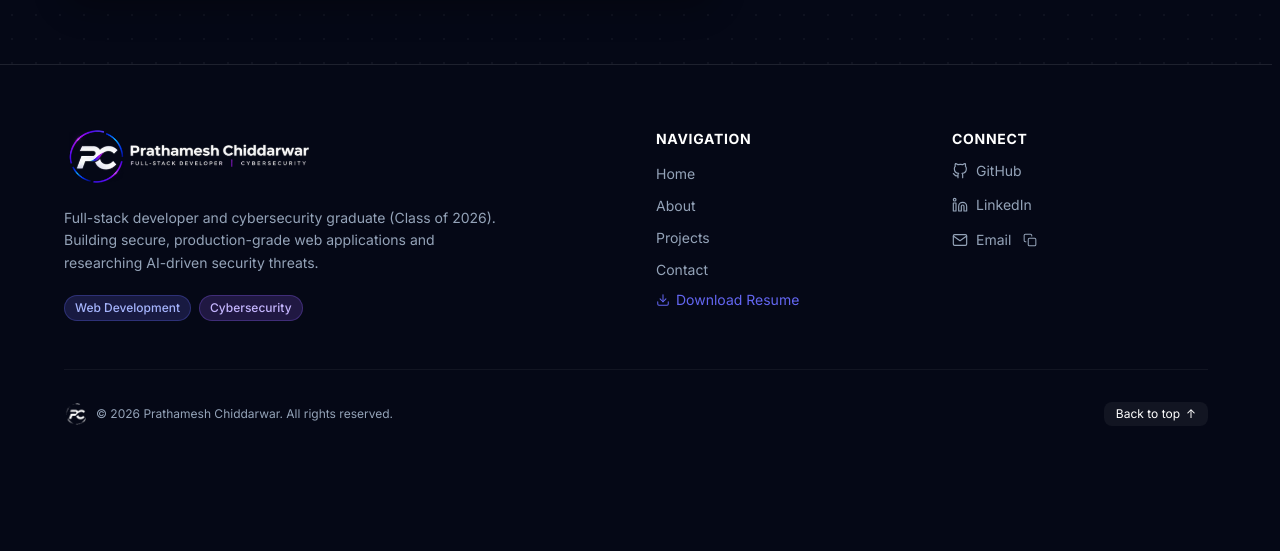
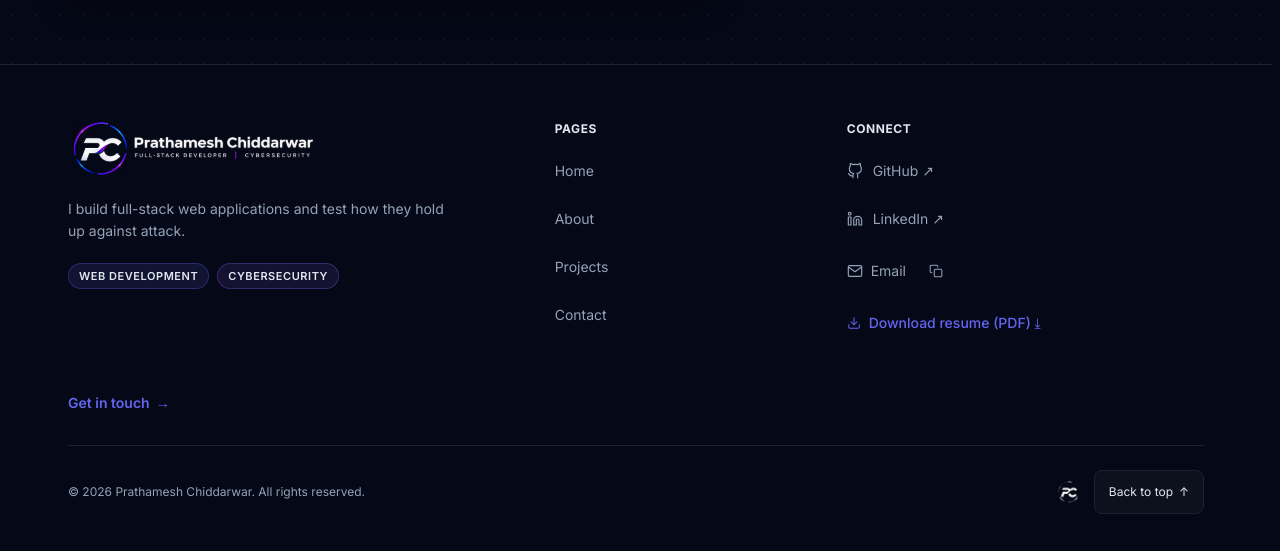
Before and after one commit to prathamesh-07/Portfolio-Website, a React (Vite) app: page / in a window 1280 px wide. Shown: the part 5542-6093 px from the top of the page. Before the commit the page ends 6016 px from the top, so only its background shows below. Built offline with nearby package versions, Linux system fonts and the light colour scheme; no server answers.

Commit message:
feat: redesign footer with 12-col grid, email copy feedback, and print stylesheet

```diff
--- a/src/components/shared/Footer.jsx
+++ b/src/components/shared/Footer.jsx
@@ -1,16 +1,25 @@
 import React, { useState } from "react";
 import { Link } from "react-router-dom";
+import { motion, useReducedMotion } from "framer-motion";
+
 import Logo from "./Logo";
 import { navLinks } from "../../constants";
 import { IconGithub, IconLinkedin, IconMail, IconCopy, IconCheck, IconDownload } from "./Icons";
 
+const EMAIL_ADDRESS = "prathameshchiddarwar42@gmail.com";
+const RESUME_PATH = "/assets/Prathamesh_Chiddarwar_Resume.pdf";
+const RESUME_NAME = "Prathamesh_Chiddarwar_Resume.pdf";
+
 const Footer = () => {
   const [copied, setCopied] = useState(false);
+  const shouldReduceMotion = useReducedMotion();
   const currentYear = new Date().getFullYear();
 
-  const handleCopyEmail = async () => {
+  const handleCopyEmail = async (e) => {
+    e.preventDefault();
+    e.stopPropagation();
     try {
-      await navigator.clipboard.writeText("prathameshchiddarwar42@gmail.com");
+      await navigator.clipboard.writeText(EMAIL_ADDRESS);
       setCopied(true);
       setTimeout(() => setCopied(false), 2000);
     } catch {
@@ -19,124 +28,214 @@ const Footer = () => {
   };
 
   const scrollToTop = () => {
-    window.scrollTo({ top: 0, behavior: "smooth" });
+    window.scrollTo({
+      top: 0,
+      behavior: shouldReduceMotion ? "auto" : "smooth",
+    });
+
+    // Move keyboard focus to top of page
+    setTimeout(() => {
+      const topTarget =
+        document.querySelector("#main-content") ||
+        document.querySelector("h1") ||
+        document.querySelector(".skip-link");
+
+      if (topTarget) {
+        topTarget.setAttribute("tabindex", "-1");
+        topTarget.focus({ preventScroll: true });
+      }
+    }, shouldReduceMotion ? 0 : 300);
   };
 
   return (
-    <footer className="w-full bg-[#050816] border-t border-white/10 pt-16 pb-12 text-secondary">
-      <div className="max-w-7xl mx-auto px-6 sm:px-16">
-        <div className="grid grid-cols-1 md:grid-cols-4 gap-10 pb-12 border-b border-white/5">
-          {/* Brand & Dual Track Positioning */}
-          <div className="md:col-span-2 flex flex-col gap-3">
-            <Link to="/" className="inline-block hover:opacity-90 transition-opacity">
+    <footer
+      className="w-full border-t text-sm"
+      style={{
+        backgroundColor: "var(--bg-primary)",
+        borderColor: "var(--border-subtle)",
+        color: "var(--text-muted)",
+      }}
+    >
+      <div className="max-w-[1200px] mx-auto px-5 sm:px-8 pt-14 pb-10">
+
+        {/* ── Desktop 12-col grid / Mobile stacked layout ── */}
+        <div className="grid grid-cols-1 lg:grid-cols-12 gap-10 lg:gap-8 pb-10 items-start">
+
+          {/* ══ Column A (Desktop 5 cols): Lockup + Plain sentence ══ */}
+          <div className="lg:col-span-5 flex flex-col gap-4">
+            <Link
+              to="/"
+              className="inline-block hover:opacity-90 transition-opacity focus:outline-none focus-visible:ring-2 focus-visible:ring-[var(--color-indigo)] rounded-lg w-fit"
+              aria-label="Prathamesh Chiddarwar, home"
+            >
               <Logo variant="horizontal" tone="color" height={56} decorative={false} />
             </Link>
-            <p className="text-secondary text-sm max-w-md leading-relaxed mt-1">
-              Full-stack developer and cybersecurity graduate (Class of 2026). Building secure, production-grade web applications and researching AI-driven security threats.
+
+            <p className="text-[14px] leading-relaxed max-w-sm" style={{ color: "var(--text-muted)" }}>
+              I build full-stack web applications and test how they hold up against attack.
             </p>
-            <div className="flex items-center gap-2 mt-2">
-              <span className="text-xs px-2.5 py-1 rounded-full bg-[#6366f1]/20 text-[#a5b4fc] border border-[#6366f1]/30 font-medium">
+
+            <div className="flex items-center gap-2 pt-1">
+              <span
+                className="text-[11px] font-semibold tracking-wider uppercase px-2.5 py-0.5 rounded-full border"
+                style={{
+                  backgroundColor: "rgba(99, 102, 241, 0.12)",
+                  color: "var(--text-main)",
+                  borderColor: "rgba(99, 102, 241, 0.3)",
+                }}
+              >
                 Web Development
               </span>
-              <span className="text-xs px-2.5 py-1 rounded-full bg-[#8b5cf6]/20 text-[#c4b5fd] border border-[#8b5cf6]/30 font-medium">
+              <span
+                className="text-[11px] font-semibold tracking-wider uppercase px-2.5 py-0.5 rounded-full border"
+                style={{
+                  backgroundColor: "rgba(136, 92, 245, 0.12)",
+                  color: "var(--text-main)",
+                  borderColor: "rgba(136, 92, 245, 0.3)",
+                }}
+              >
                 Cybersecurity
               </span>
             </div>
           </div>
 
-          {/* Navigation Links Column */}
-          <div className="flex flex-col gap-3">
-            <h3 className="text-white text-sm font-bold uppercase tracking-wider">
-              Navigation
+          {/* ══ Mobile: 2-column pair for Pages and Connect ══ */}
+          <div className="grid grid-cols-2 gap-8 lg:contents">
+
+            {/* ══ Column B (Desktop 3 cols): Pages ══ */}
+            <nav aria-label="Footer Pages" className="lg:col-span-3 flex flex-col gap-3">
+              <h3
+                className="text-xs font-bold uppercase tracking-wider"
+                style={{ color: "var(--text-main)" }}
+              >
+                Pages
               </h3>
-            <ul className="flex flex-col gap-2" role="list">
+              <ul className="flex flex-col gap-1 list-none" role="list">
                 {navLinks.map((nav) => (
                   <li key={nav.title}>
                     <Link
                       to={nav.path}
-                    className="text-sm hover:text-white transition-colors"
+                      className="inline-flex items-center min-h-[44px] py-1 text-[14px] transition-colors hover:text-[var(--text-main)] focus:outline-none focus-visible:ring-2 focus-visible:ring-[var(--color-indigo)] rounded"
                     >
                       {nav.title}
                     </Link>
                   </li>
                 ))}
+              </ul>
+            </nav>
+
+            {/* ══ Column C (Desktop 4 cols): Connect ══ */}
+            <div className="lg:col-span-4 flex flex-col gap-3">
+              <h3
+                className="text-xs font-bold uppercase tracking-wider"
+                style={{ color: "var(--text-main)" }}
+              >
+                Connect
+              </h3>
+              <ul className="flex flex-col gap-1 list-none" role="list">
                 <li>
                   <a
-                  href="/assets/Prathamesh_Chiddarwar_Resume.pdf"
+                    href="https://github.com/prathamesh-07"
                     target="_blank"
                     rel="noopener noreferrer"
-                  download="Prathamesh_Chiddarwar_Resume.pdf"
-                  className="inline-flex items-center gap-1.5 text-sm text-[#6366f1] hover:text-[#a5b4fc] transition-colors"
+                    className="inline-flex items-center gap-2.5 min-h-[44px] py-1 text-[14px] transition-colors hover:text-[var(--text-main)] focus:outline-none focus-visible:ring-2 focus-visible:ring-[var(--color-indigo)] rounded"
+                  >
+                    <IconGithub size={16} />
+                    <span>GitHub ↗</span>
+                  </a>
+                </li>
+
+                <li>
+                  <a
+                    href="https://linkedin.com/in/prathamesh-chiddarwar"
+                    target="_blank"
+                    rel="noopener noreferrer"
+                    className="inline-flex items-center gap-2.5 min-h-[44px] py-1 text-[14px] transition-colors hover:text-[var(--text-main)] focus:outline-none focus-visible:ring-2 focus-visible:ring-[var(--color-indigo)] rounded"
+                  >
+                    <IconLinkedin size={16} />
+                    <span>LinkedIn ↗</span>
+                  </a>
+                </li>
+
+                <li>
+                  <div className="inline-flex items-center gap-2 min-h-[44px] py-1">
+                    <a
+                      href={`mailto:${EMAIL_ADDRESS}`}
+                      className="inline-flex items-center gap-2 text-[14px] transition-colors hover:text-[var(--text-main)] focus:outline-none focus-visible:ring-2 focus-visible:ring-[var(--color-indigo)] rounded"
+                    >
+                      <IconMail size={16} />
+                      <span>Email</span>
+                    </a>
+
+                    <button
+                      type="button"
+                      onClick={handleCopyEmail}
+                      className="min-h-[44px] min-w-[44px] inline-flex items-center justify-center rounded-lg hover:bg-white/5 transition-colors focus:outline-none focus-visible:ring-2 focus-visible:ring-[var(--color-indigo)]"
+                      style={{ color: copied ? "#4ade80" : "var(--text-muted)" }}
+                      aria-label={copied ? "Email copied" : "Copy email address"}
+                      title={copied ? "Copied!" : "Copy email address"}
+                    >
+                      {copied ? <IconCheck size={14} /> : <IconCopy size={14} />}
+                      <span className="sr-only" aria-live="polite">
+                        {copied ? "Email address copied to clipboard" : ""}
+                      </span>
+                    </button>
+                  </div>
+                </li>
+
+                <li>
+                  <a
+                    href={RESUME_PATH}
+                    download={RESUME_NAME}
+                    className="inline-flex items-center gap-2 min-h-[44px] py-1 text-[14px] font-medium transition-colors hover:text-[var(--text-main)] focus:outline-none focus-visible:ring-2 focus-visible:ring-[var(--color-indigo)] rounded"
+                    style={{ color: "var(--color-indigo)" }}
                   >
                     <IconDownload size={14} />
-                  Download Resume
+                    <span>Download resume (PDF) ⤓</span>
                   </a>
                 </li>
               </ul>
             </div>
 
-          {/* Connect & Social Links Column */}
-          <div className="flex flex-col gap-3">
-            <h3 className="text-white text-sm font-bold uppercase tracking-wider">
-              Connect
-            </h3>
-            <ul className="flex flex-col gap-2.5" role="list">
-              <li>
-                <a
-                  href="https://github.com/prathamesh-07"
-                  target="_blank"
-                  rel="noopener noreferrer"
-                  className="inline-flex items-center gap-2 text-sm hover:text-white transition-colors"
-                >
-                  <IconGithub size={16} />
-                  <span>GitHub</span>
-                </a>
-              </li>
-              <li>
-                <a
-                  href="https://linkedin.com/in/prathamesh-chiddarwar"
-                  target="_blank"
-                  rel="noopener noreferrer"
-                  className="inline-flex items-center gap-2 text-sm hover:text-white transition-colors"
-                >
-                  <IconLinkedin size={16} />
-                  <span>LinkedIn</span>
-                </a>
-              </li>
-              <li>
-                <div className="flex items-center gap-2 text-sm">
-                  <a
-                    href="mailto:prathameshchiddarwar42@gmail.com"
-                    className="inline-flex items-center gap-2 hover:text-white transition-colors"
-                  >
-                    <IconMail size={16} />
-                    <span>Email</span>
-                  </a>
-                  <button
-                    type="button"
-                    onClick={handleCopyEmail}
-                    className="p-1 rounded hover:bg-white/10 text-secondary hover:text-white transition-colors"
-                    aria-label={copied ? "Email copied" : "Copy email address"}
-                    title={copied ? "Copied!" : "Copy email"}
-                  >
-                    {copied ? <IconCheck size={14} className="text-green-400" /> : <IconCopy size={14} />}
-                  </button>
-                </div>
-              </li>
-            </ul>
           </div>
         </div>
 
-        {/* Bottom Bar: Copyright & Back-to-Top */}
-        <div className="pt-8 flex flex-col sm:flex-row items-center justify-between gap-4 text-xs text-secondary">
-          <div className="flex items-center gap-2.5">
-            <Logo variant="icon" tone="white" height={22} decorative />
+        {/* ── Understated CTA link to /contact above bottom bar ── */}
+        <div className="pb-8 pt-2">
+          <Link
+            to="/contact"
+            className="inline-flex items-center gap-1.5 text-sm font-semibold transition-all hover:gap-2.5 focus:outline-none focus-visible:ring-2 focus-visible:ring-[var(--color-indigo)] rounded"
+            style={{ color: "var(--color-indigo)" }}
+          >
+            <span>Get in touch</span>
+            <span aria-hidden="true">→</span>
+          </Link>
+        </div>
+
+        {/* ── Bottom Bar: Copyright, Single-Color White Icon, Back to Top ── */}
+        <div
+          className="pt-6 border-t flex flex-col sm:flex-row items-center justify-between gap-4 text-xs"
+          style={{ borderColor: "var(--border-subtle)" }}
+        >
+          {/* Left: Copyright */}
+          <div className="flex items-center gap-3">
             <p>© {currentYear} Prathamesh Chiddarwar. All rights reserved.</p>
           </div>
+
+          {/* Center / Right: White Logo Icon */}
+          <div className="flex items-center gap-4">
+            <Logo variant="icon" tone="white" height={22} decorative />
+
+            {/* Back to top button */}
             <button
               type="button"
               onClick={scrollToTop}
-            className="inline-flex items-center gap-1.5 py-1 px-3 rounded-lg bg-white/5 hover:bg-white/10 text-white transition-colors focus:outline-none focus:ring-2 focus:ring-[#6366f1]"
+              className="inline-flex items-center gap-1.5 min-h-[44px] px-3.5 py-1.5 rounded-lg border transition-all hover:bg-white/5 active:scale-95 focus:outline-none focus-visible:ring-2 focus-visible:ring-[var(--color-indigo)]"
+              style={{
+                backgroundColor: "rgba(255, 255, 255, 0.03)",
+                borderColor: "var(--border-subtle)",
+                color: "var(--text-main)",
+              }}
               aria-label="Back to top of page"
             >
               <span>Back to top</span>
@@ -144,6 +243,8 @@ const Footer = () => {
             </button>
           </div>
         </div>
+
+      </div>
     </footer>
   );
 };
--- a/src/index.css
+++ b/src/index.css
@@ -327,13 +327,13 @@ body {
   }
 }
 
-/* Print Styles: Swap logos to crisp mono-black and format for paper */
+/* Print Styles: Hide header, loader, nav controls and format logos for print */
 @media print {
   body {
     background-color: #ffffff !important;
     color: #0f172a !important;
   }
-  header, footer, nav, button, canvas, .canvas-loader, .skip-link {
+  header, #app-loader, .skip-link, nav[aria-label="Primary"], button, canvas, .canvas-loader {
     display: none !important;
   }
   img, picture img {
```
Lines whose indentation alone changed are shown as unchanged.
